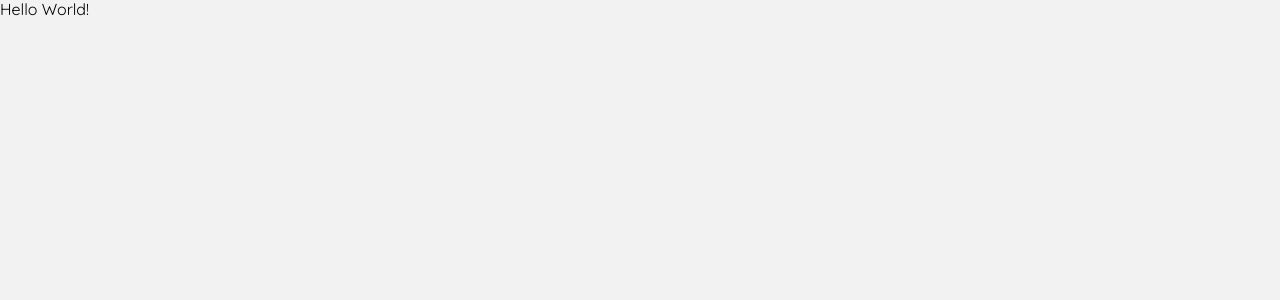
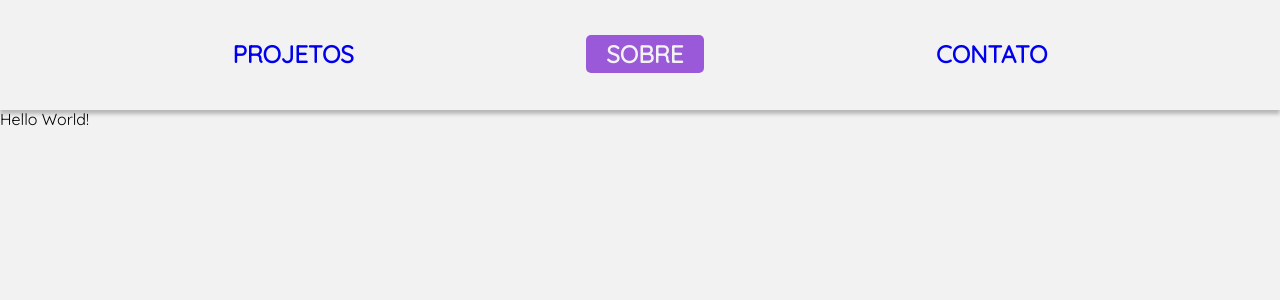
Before and after one commit to RaphaelO-Melo/Portfolio-2.0, a React (Create React App) app in the folder portfolio/: page / in a window 1280 px wide. Shown: the top 300 px of the page. Built offline with nearby package versions, Linux system fonts and the light colour scheme.

Commit message:
TopNav component implemented
TopNav component with interaction with router and cutomized styles based on location

```diff
--- /dev/null
+++ b/package.json
@@ -0,0 +1,5 @@
+{
+  "dependencies": {
+    "classnames": "^2.3.1"
+  }
+}
--- /dev/null
+++ b/portfolio/src/components/TopNav/TopNav.module.scss
@@ -0,0 +1,46 @@
+@import "styles/variables";
+@import "styles/breakpoints";
+
+.menu {
+
+    box-shadow: $soft-shadow;
+    background-color: $white;
+
+    @media (max-width: $desktop_xsm) {
+        display: none;
+    }
+    @media (min-width: $desktop_xsm) and (max-width: $desktop_sm) {
+        display: block;
+    }
+    @media (min-width: $desktop_sm) and (max-width: $desktop_md) {
+        display: block;
+    }
+
+    &__list{
+
+        margin: 0;
+        padding: 0;
+        height: 110px;
+        list-style: none;
+        display: flex;
+        justify-content: space-evenly;
+        align-content: center;
+        align-items: center;
+
+        &__item{
+            background-color: transparent;
+            text-transform: uppercase;
+            font-weight: bold;
+            font-size: 24px;
+            padding: 4px 20px;
+        }
+
+        &__item--selected{
+            background-color: $purple;
+            color: $white;
+            border-radius: $radius;
+        }
+
+    }
+
+}
--- /dev/null
+++ b/portfolio/src/components/TopNav/index.tsx
@@ -0,0 +1,34 @@
+import style from './TopNav.module.scss';
+import { useLocation, Link } from 'react-router-dom';
+import classNames from 'classnames';
+
+export default function TopNav(){
+
+    const location = useLocation();
+
+    const routes = [
+        {label: 'Projetos', to: '/projects'},
+        {label: 'Sobre', to: '/'},
+        {label: 'Contato', to: '/contact'},
+    ];
+
+    return (
+        <nav className={style.menu}>
+            <ul className={style.menu__list}>
+                {routes.map((route, index) => (
+                    <li key={index}>
+                        <Link
+                            className={classNames({
+                                [style.menu__list__item] : true,
+                                [style['menu__list__item--selected']] : route.to === location.pathname
+                            })}
+                            to={route.to}
+                        >
+                            {route.label}
+                        </Link>
+                    </li>
+                ))}
+            </ul>
+        </nav>
+    );
+}
--- a/portfolio/src/index.scss
+++ b/portfolio/src/index.scss
@@ -7,9 +7,14 @@ body {
   font-family: 'Quicksand', sans-serif;
   -webkit-font-smoothing: antialiased;
   -moz-osx-font-smoothing: grayscale;
+  font-size: $font-size;
 }
 
 code {
   font-family: source-code-pro, Menlo, Monaco, Consolas, 'Courier New',
     monospace;
 }
+
+a{
+  text-decoration: none;
+}
--- a/portfolio/src/routes.tsx
+++ b/portfolio/src/routes.tsx
@@ -1,3 +1,4 @@
+import TopNav from 'components/TopNav';
 import { BrowserRouter as Router, Routes, Route } from 'react-router-dom';
 import About from './pages/About';
 
@@ -5,6 +6,7 @@ export default function AppRouter(){
     return (
         <main className='container'>
             <Router>
+                <TopNav />
                 <Routes>
                     <Route path='/'>
                         <Route index element={<About />}/>
--- a/portfolio/src/styles/_variables.scss
+++ b/portfolio/src/styles/_variables.scss
@@ -9,3 +9,7 @@ $orange: #D9923B;
 $brown: #592B02;
 $white: #F2F2F2;
 $black: #3D3D3E;
+
+$radius: 5px;
+$font-size: 16px;
+$soft-shadow: 0px 4px 4px rgba(0, 0, 0, 0.25);
```
Also changed, not shown: 1 other file (tests, documents, lock files or other folders).
